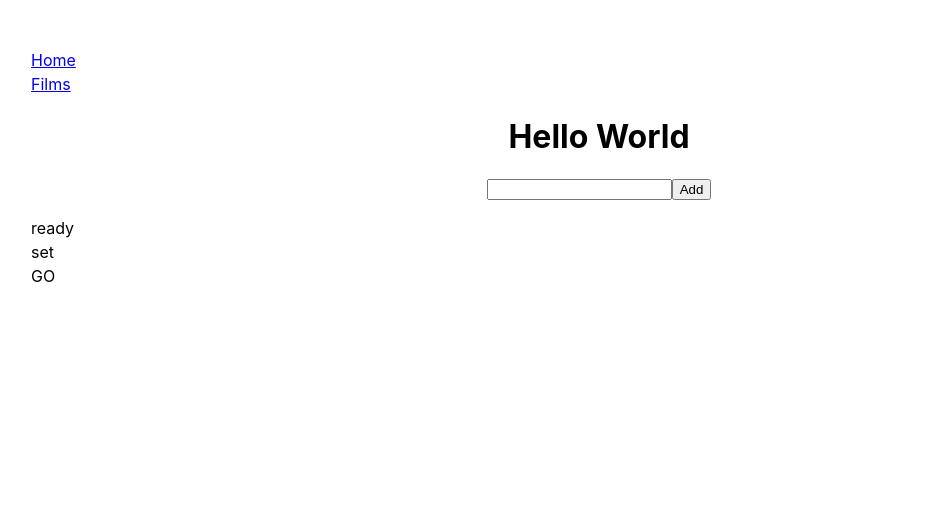
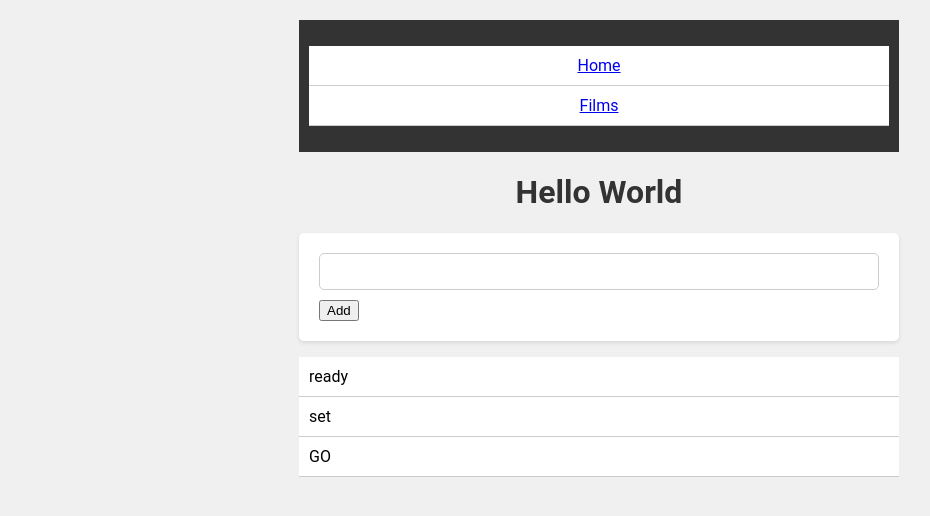
Before and after one commit to cazaresmr/react-project, a React (Create React App) app: page / in a window 1280 px wide. Shown: the top 516 px of the page, without its empty margins (41-971 px from the left). Built offline with nearby package versions, Linux system fonts and the light colour scheme.

Commit message:
cleaned up file structure, refactor code, added css

```diff
--- a/package.json
+++ b/package.json
@@ -10,7 +10,8 @@
     "react-dom": "^18.3.1",
     "react-router-dom": "^6.24.0",
     "react-scripts": "5.0.1",
-    "web-vitals": "^2.1.4"
+    "web-vitals": "^2.1.4",
+    "@babel/plugin-proposal-private-property-in-object": "^7.14.5"
   },
   "scripts": {
     "start": "react-scripts start",
@@ -35,5 +36,8 @@
       "last 1 firefox version",
       "last 1 safari version"
     ]
+  },
+  "devDependencies": {
+    "@babel/plugin-proposal-private-property-in-object": "^7.21.11"
   }
 }
--- a/public/index.html
+++ b/public/index.html
@@ -2,8 +2,8 @@
 <html lang="en">
   <head>
     <meta charset="utf-8" />
-    <link rel="icon" href="%PUBLIC_URL%/favicon.ico" />
-    <meta name="viewport" content="width=device-width, initial-scale=1" />
+    <!-- <link rel="icon" href="%PUBLIC_URL%/favicon.ico" />
+    <meta name="viewport" content="width=device-width, initial-scale=1" /> -->
     <meta name="theme-color" content="#000000" />
     <meta
       name="description"
--- a/src/App.css
+++ b/src/App.css
@@ -1,48 +1,93 @@
+* {
+  box-sizing: border-box;
+}
+
+html {
+  font-size: 1rem;
+}
+
+body {
+  font-family: "Roboto", sans-serif;
+  margin: 0;
+  padding: 0;
+  background-color: #f0f0f0;
+  margin: 20px;
+}
+
 #root {
-  max-width: 1280px;
+  max-width: 600px;
   margin: 0 auto;
-  padding: 2rem;
+}
+
+nav {
+  background-color: #333;
+  color: #fff;
+  padding: 10px;
   text-align: center;
 }
 
-.logo {
-  height: 6em;
-  padding: 1.5em;
-  will-change: filter;
-  transition: filter 300ms;
-}
-.logo:hover {
-  filter: drop-shadow(0 0 2em #646cffaa);
-}
-.logo.react:hover {
-  filter: drop-shadow(0 0 2em #61dafbaa);
-}
-
-@keyframes logo-spin {
-  from {
-    transform: rotate(0deg);
-  }
-  to {
-    transform: rotate(360deg);
-  }
-}
-
-@media (prefers-reduced-motion: no-preference) {
-  a:nth-of-type(2) .logo {
-    animation: logo-spin infinite 20s linear;
-  }
-}
-
-.card {
-  padding: 2em;
-}
-
-.read-the-docs {
-  color: #888;
+ul {
+  list-style-type: none;
+  padding: 0;
+  list-style-type: none;
 }
 
 li {
-  text-align: left;
-  list-style-type: none;
-  line-height: 1.5;
+  padding: 10px;
+  background-color: #fff;
+  border-bottom: 1px solid #ccc;
+  text-decoration: none;
 }
+
+h1 {
+  text-align: center;
+  color: #333;
+}
+
+form {
+  background-color: #fff;
+  padding: 20px;
+  border-radius: 5px;
+  box-shadow: 0 2px 4px rgba(0, 0, 0, 0.1);
+}
+
+.class-group {
+  display: flex;
+  justify-content: space-between;
+}
+
+select {
+  padding: 10px;
+  width: 100%;
+  border: 1px solid #ccc;
+  border-radius: 5px;
+  margin-bottom: 10px;
+}
+
+option {
+  padding: 10px;
+  width: 100%;
+  border: 1px solid #ccc;
+  border-radius: 5px;
+  margin-bottom: 10px;
+}
+
+input {
+  padding: 10px;
+  width: 100%;
+  border: 1px solid #ccc;
+  border-radius: 5px;
+  margin-bottom: 10px;
+}
+
+span {
+  display: block;
+  color: red;
+  text-align: center;
+}
+
+.spanMetric {
+  display: block;
+  color: #333;
+  text-align: center;
+}
--- a/src/index.css
+++ /dev/null
@@ -1,13 +0,0 @@
-body {
-  margin: 0;
-  font-family: -apple-system, BlinkMacSystemFont, 'Segoe UI', 'Roboto', 'Oxygen',
-    'Ubuntu', 'Cantarell', 'Fira Sans', 'Droid Sans', 'Helvetica Neue',
-    sans-serif;
-  -webkit-font-smoothing: antialiased;
-  -moz-osx-font-smoothing: grayscale;
-}
-
-code {
-  font-family: source-code-pro, Menlo, Monaco, Consolas, 'Courier New',
-    monospace;
-}
--- a/src/index.js
+++ b/src/index.js
@@ -1,6 +1,5 @@
 import React from "react";
 import ReactDOM from "react-dom/client";
-import "./index.css";
 import App from "./App";
 
 const root = ReactDOM.createRoot(document.getElementById("root"));
--- a/src/pages/films.page.jsx
+++ b/src/pages/films.page.jsx
@@ -50,16 +50,16 @@ function FilmsPage() {
       <div>
         <div>
           <br />
-          <span># Of Films: </span>
-          <span>{total}</span>
+          <span>Number Of Films</span>
+          <span className='spanMetric'>{total}</span>
         </div>
         <div>
-          <span>Average Rating: </span>
-          <span>{avg_score.toFixed(2)}</span>
+          <span>Average Rating</span>
+          <span className='spanMetric'>{avg_score.toFixed(2)}</span>
         </div>
         <div>
-          <span>Latest Film: </span>
-          <span>{latest}</span>
+          <span>Latest Film</span>
+          <span className='spanMetric'>{latest}</span>
         </div>
       </div>
       <ul>
--- a/src/pages/singlefilm.page.jsx
+++ b/src/pages/singlefilm.page.jsx
@@ -1,7 +1,7 @@
 import { useState, useEffect } from "react";
 import { useParams } from "react-router-dom";
 
-function SingleFilmPage(props) {
+function SingleFilmPage() {
   const [item, setItem] = useState({});
   const { id } = useParams();
 
```
Also changed, not shown: src/logo.svg (deleted), 1 other file (tests, documents, lock files or other folders).
